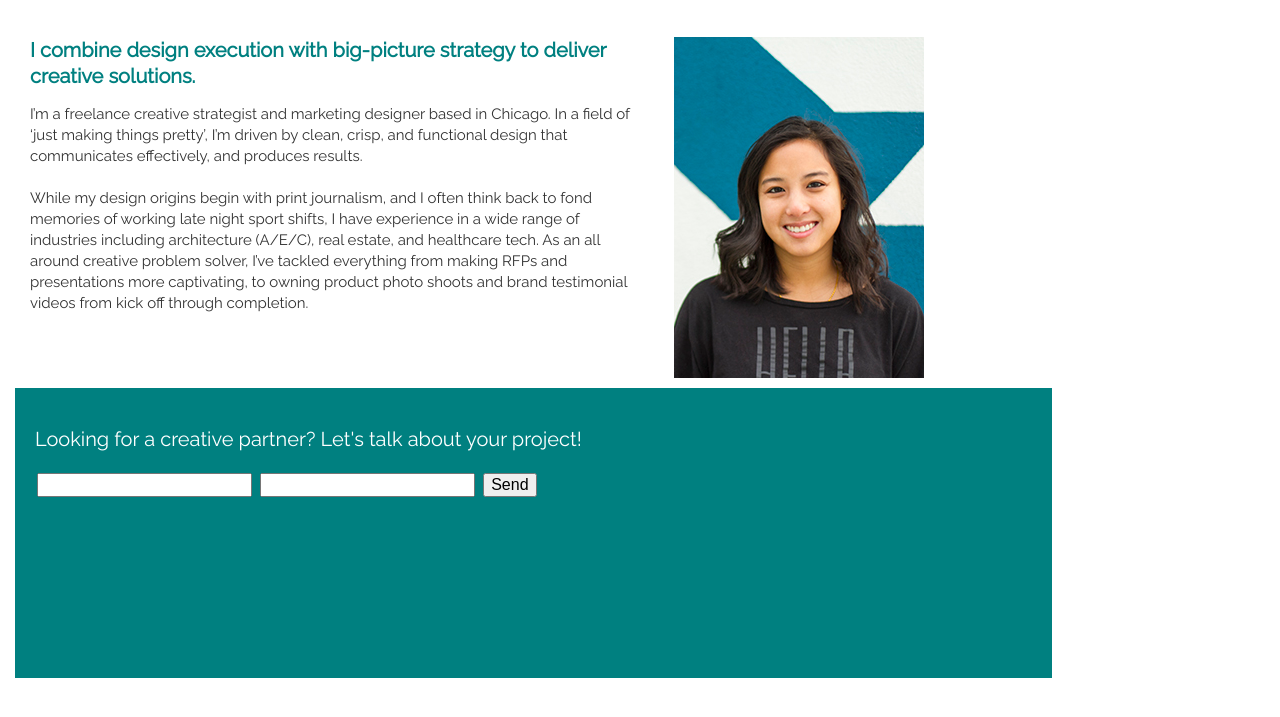
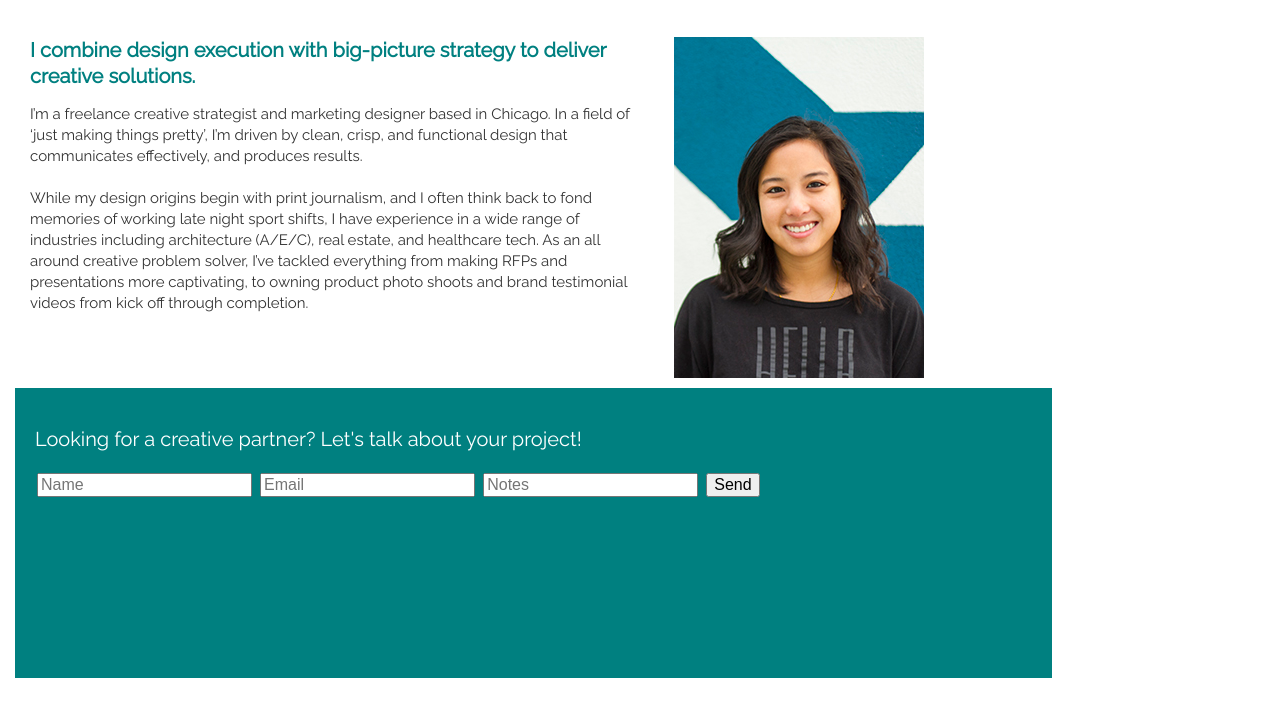
Before and after one commit to conniephu/conniephu.github.io, a plain HTML site: page about.html in a window 1280 px wide. Shown: the part 333-1050 px from the top of the page. Drawn offline with nearby package versions, Linux system fonts and the light colour scheme.

Commit message:
form test

```diff
--- a/about.html
+++ b/about.html
@@ -78,8 +78,9 @@
 
 
 	<form action="https://formspree.io/cphu90@gmail.com" method="POST">
-	    <input type="text" name="name">
-	    <input type="email" name="_replyto">
+	    <input type="text" name="name" placeholder="Name">
+	    <input type="email" name="_replyto" placeholder="Email">
+	    <input type="comments" name="notes" placeholder="Notes">
 	    <input type="submit" value="Send">
 	</form>
 
```
